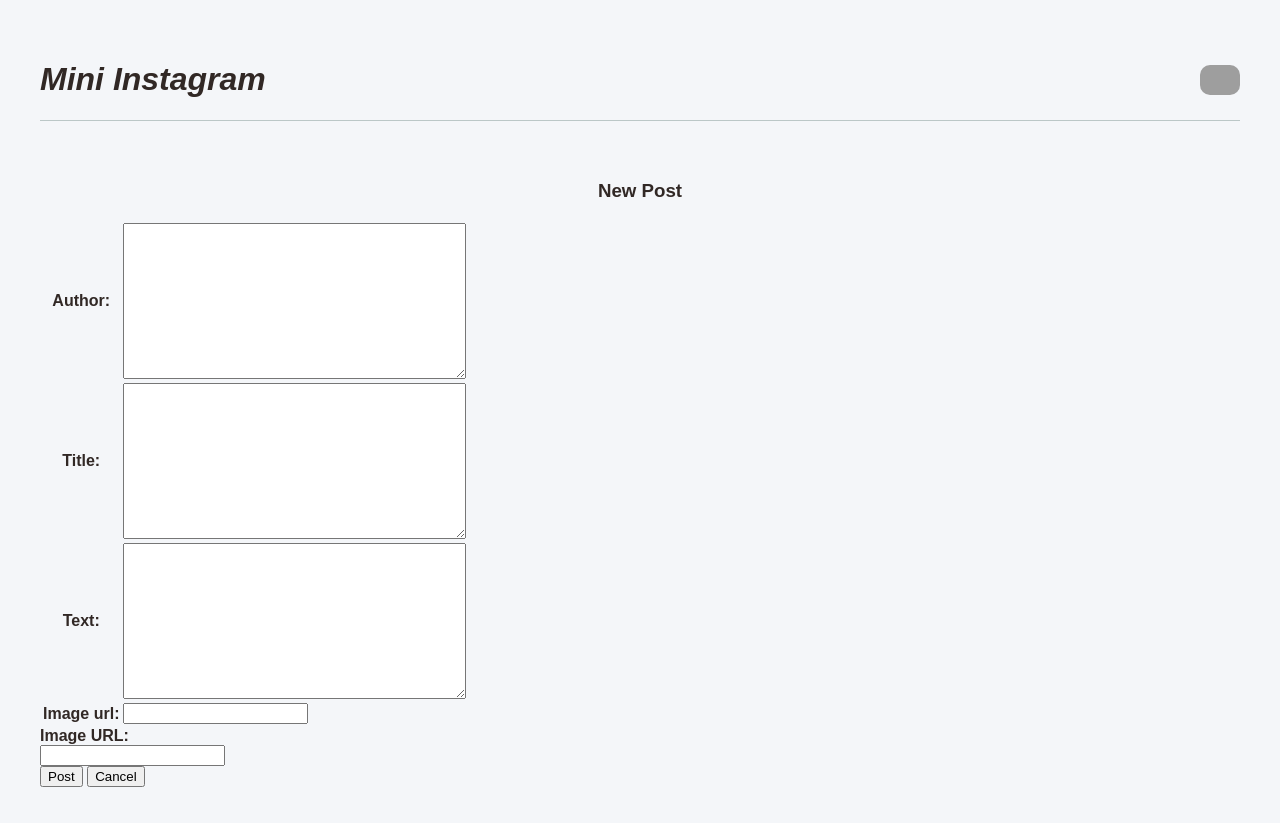
After one commit to ljbrown4/cs412, a Django app: template mini_insta/templates/mini_insta/create_post_form.html in a window 1280 px wide. The commit adds this page. Run offline with Django 5.2, Linux system fonts and the light colour scheme; the template is opened without the code that fills it: values that come from a table or form of the project are taken from there, others are empty; data comes from the database, SQL or seed files in the repository; grey boxes are pictures that could not be loaded.

Commit message:
complete assignment 4

```diff
--- a/mini_insta/templates/mini_insta/base.html
+++ b/mini_insta/templates/mini_insta/base.html
@@ -12,7 +12,12 @@
         <header>
             <h1><i>Mini Instagram</i></h1>
 
-            <div style="gap:60px">
+            <div style="gap: 30 px">
+                {% if create_post_img %}
+                <a href="{{ create_post_img }}">
+                    <img id="home" src="https://cdn.creazilla.com/icons/3217168/plus-circle-icon-lg.png">
+                </a>
+                {% endif %}
                 {% if back_url %}
                 <a href="{{ back_url }}">
                     <img id="home" src="https://media.lordicon.com/icons/wired/outline/2753-arrow-big-left.svg">
@@ -20,7 +25,9 @@
                 {% endif %}
 
                 {% if header_profile_img %}
+                <a href="{{ back_url }}">
                     <img id="personalprofileheader" src="{{ header_profile_img }}" alt="profile pic">
+                </a>
                 {% endif %}
 
                 <a href="{% url 'show_all_profiles' %}"> <img id="home" src="https://www.iconpacks.net/icons/2/free-home-icon-2502-thumb.png"> </a>
--- /dev/null
+++ b/mini_insta/templates/mini_insta/create_post_form.html
@@ -0,0 +1,33 @@
+<!-- # File: create_post_form.html
+# Author: Leigh Brown (ljbrown@bu.edu), 2/19/2026
+# Description: scriptlet code to display form for post creation -->
+{% extends 'mini_insta/base.html' %}
+
+{% block content%}
+<main class="container">
+    <h3 style="text-align: center;"> New Post</h3>
+    <form action="{% url 'create_post' profile.pk %}" method="POST">
+
+        {%csrf_token%}
+
+        <div class="form">
+            <table>{{form.as_table}}</table>
+
+            <label for="id_image_url"><b>Image URL:</b></label><br>
+            <input type="url" name="image_url" id="id_image_url">
+
+            <br>
+            <button class="submit-btn" type="submit">
+                    Post
+            </button>
+            <button id="cancel">Cancel</button>
+        </div>
+
+        <script>
+        document.getElementById('cancel').addEventListener('click', function(event) {
+            event.preventDefault();
+            window.location.href = "{% url 'profile' profile.pk %}";});
+        </script>
+    </form>
+</main>
+{% endblock %}
--- a/mini_insta/templates/mini_insta/show_post.html
+++ b/mini_insta/templates/mini_insta/show_post.html
@@ -1,6 +1,6 @@
 <!-- # File: show_post.html
 # Author: Leigh Brown (ljbrown@bu.edu), 2/12/2026
-# Description:-->
+# Description: scriptlet code to display an individual post in the database and the associated data -->
 
 {% extends 'mini_insta/base.html' %}
 
--- a/mini_insta/templates/mini_insta/show_profile.html
+++ b/mini_insta/templates/mini_insta/show_profile.html
@@ -1,6 +1,6 @@
-<!-- # File: show_all_profiles.html
+<!-- # File: show_profile.html
 # Author: Leigh Brown (ljbrown@bu.edu), 2/12/2026
-# Description: scriptlet code to display an individual profile in the database and the associated data -->
+# Description: scriptlet code to display an individual profile and its associated posts in the database and the associated data -->
 
 {% extends 'mini_insta/base.html' %}
 
```
